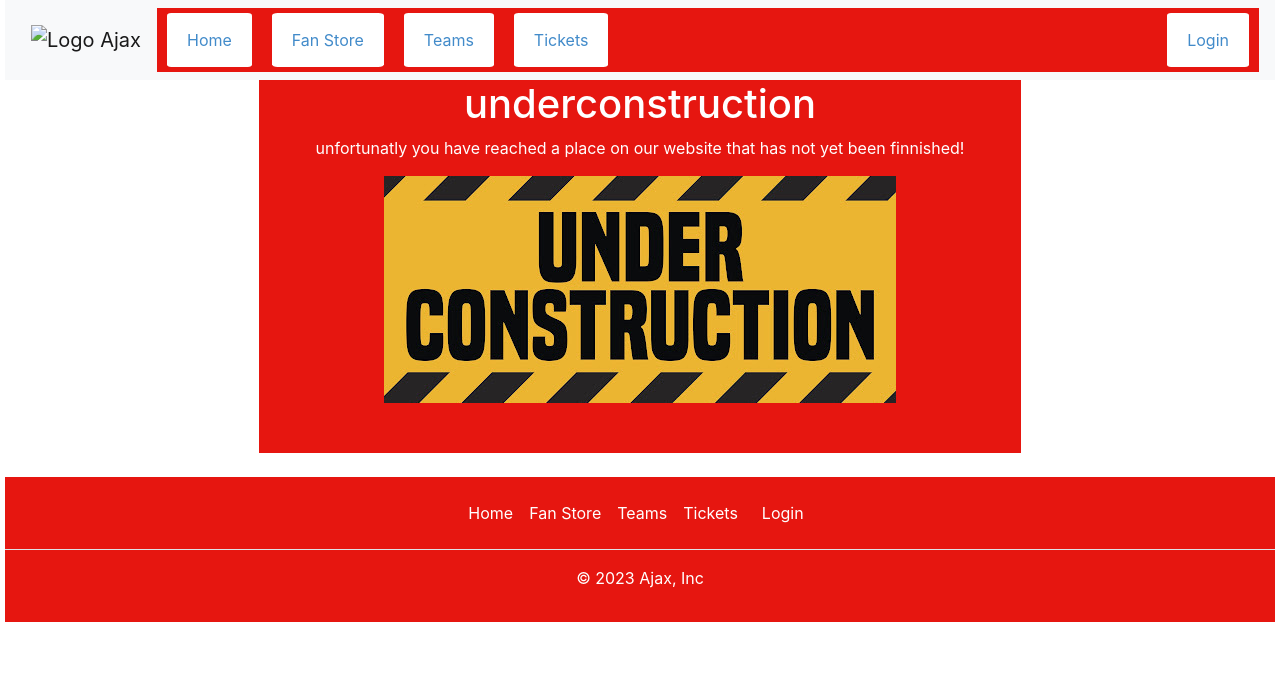
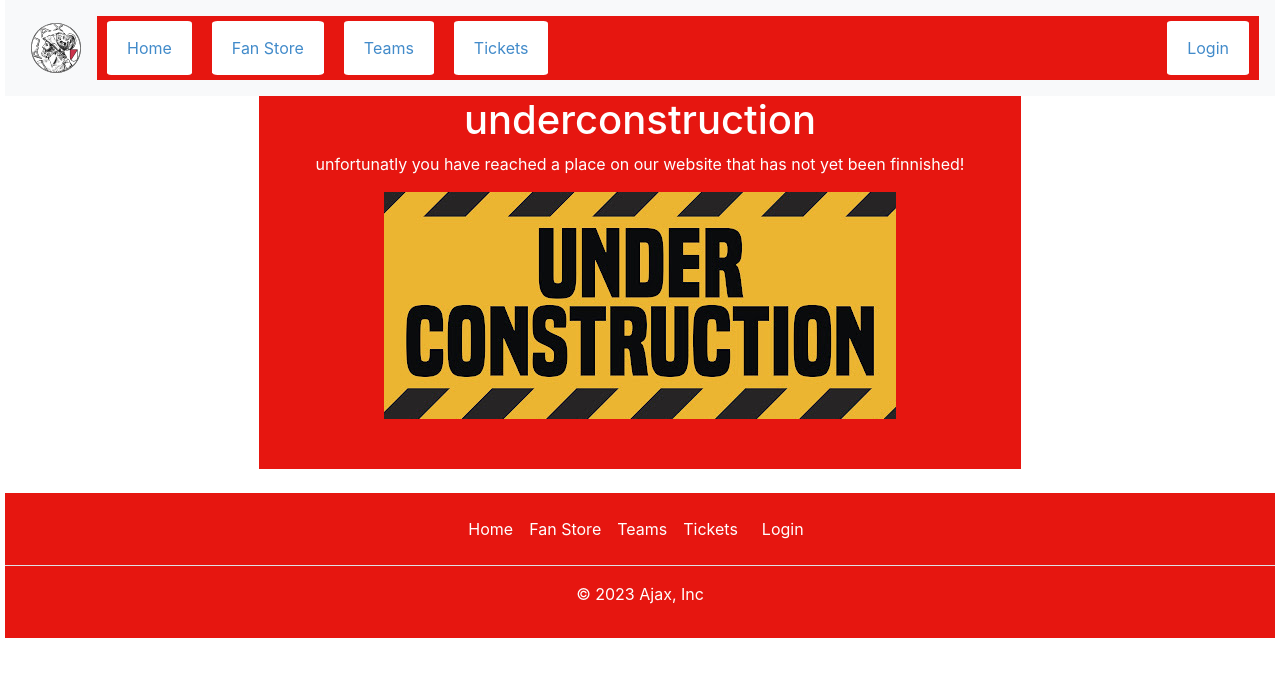
Before and after one commit to LorenzoMvredeveld/CoderHouse, a website: page pages/underconstruction.html in a window 1280 px wide. Drawn offline with nearby package versions, Linux system fonts and the light colour scheme.

Commit message:
needed a extra dot on a img tag

```diff
--- a/pages/underconstruction.html
+++ b/pages/underconstruction.html
@@ -12,7 +12,7 @@
 	<body>
 
 		<nav class="navbar navbar-expand-lg navbar-light bg-light">
-			<a class="navbar-brand" href="#"> <img src="./media/AJAX.svg" alt="Logo Ajax" /></a>
+			<a class="navbar-brand" href="#"> <img src="../media/AJAX.svg" alt="Logo Ajax" /></a>
 			  <button class="navbar-toggler" type="button" data-toggle="collapse" data-target="#menu" aria-controls="menu" aria-expanded="false" aria-label="Toggle navigation">
 			<span><i class="bi bi-list"></i></span>
 			  </button>
@@ -58,7 +58,8 @@
 		</ul>
 		<p class="text-center text-body-secondary">© 2023 Ajax, Inc</p>
 	<footer/>
+		<!-- script added to use bootstrap burgermenu and maybe further expensions -->
 	<script src="https://code.jquery.com/jquery-3.3.1.slim.min.js" integrity="sha384-q8i/X+965DzO0rT7abK41JStQIAqVgRVzpbzo5smXKp4YfRvH+8abtTE1Pi6jizo" crossorigin="anonymous"></script>
-<script src="https://cdn.jsdelivr.net/npm/popper.js@1.14.3/dist/umd/popper.min.js" integrity="sha384-ZMP7rVo3mIykV+2+9J3UJ46jBk0WLaUAdn689aCwoqbBJiSnjAK/l8WvCWPIPm49" crossorigin="anonymous"></script>
-<script src="https://cdn.jsdelivr.net/npm/bootstrap@4.1.3/dist/js/bootstrap.min.js" integrity="sha384-ChfqqxuZUCnJSK3+MXmPNIyE6ZbWh2IMqE241rYiqJxyMiZ6OW/JmZQ5stwEULTy" crossorigin="anonymous"></script>
+	<script src="https://cdn.jsdelivr.net/npm/popper.js@1.14.3/dist/umd/popper.min.js" integrity="sha384-ZMP7rVo3mIykV+2+9J3UJ46jBk0WLaUAdn689aCwoqbBJiSnjAK/l8WvCWPIPm49" crossorigin="anonymous"></script>
+	<script src="https://cdn.jsdelivr.net/npm/bootstrap@4.1.3/dist/js/bootstrap.min.js" integrity="sha384-ChfqqxuZUCnJSK3+MXmPNIyE6ZbWh2IMqE241rYiqJxyMiZ6OW/JmZQ5stwEULTy" crossorigin="anonymous"></script>
 </body></html>
```
Also changed, not shown: pages/login.html (+1 -1 lines), pages/store.html (+1 -1 lines), pages/teams.html (+1 -1 lines), pages/tickets.html (+1 -1 lines).
